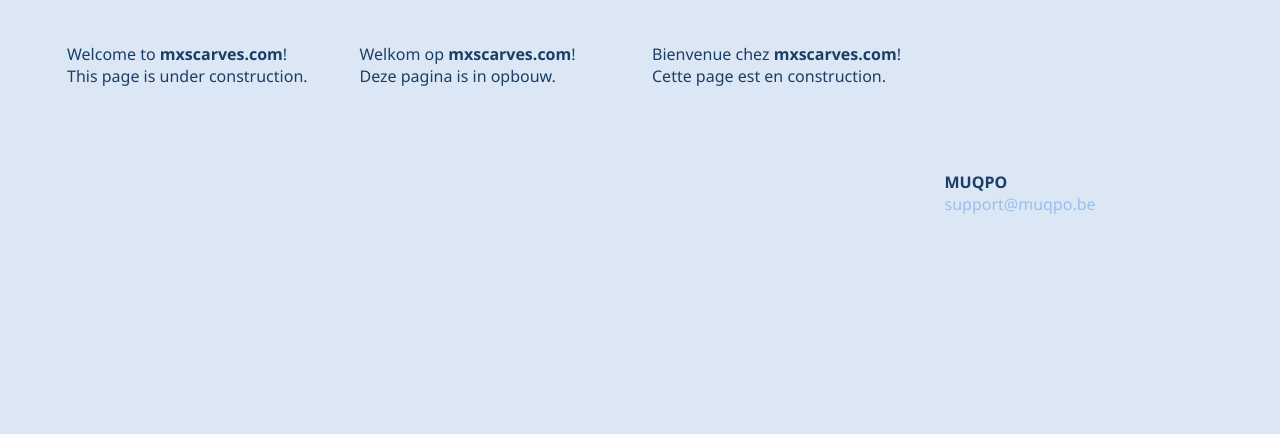
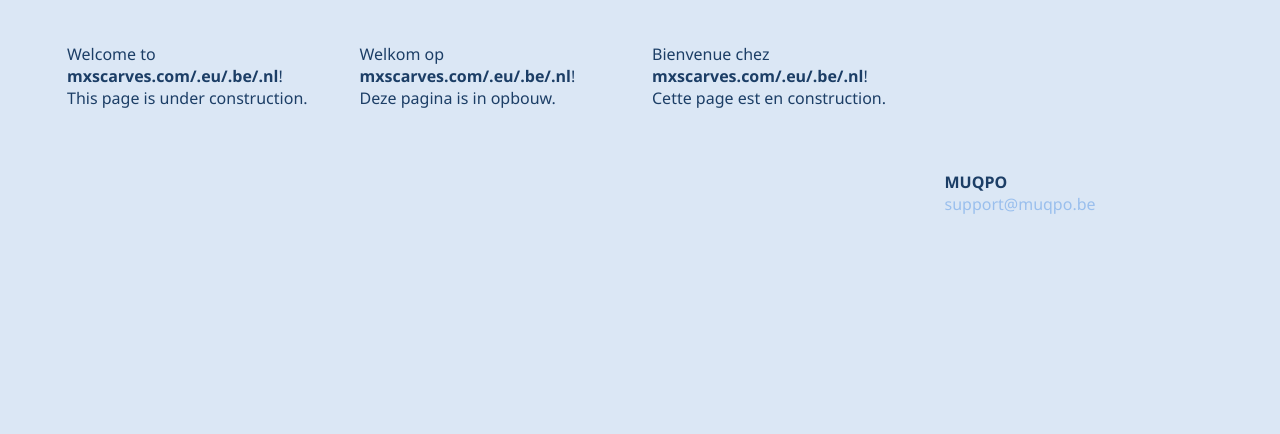
Before and after one commit to MUQDomains/mxscarves, a plain HTML site: page index.html in a window 1280 px wide. Shown: the part 366-800 px from the top of the page. Drawn offline with Linux system fonts and the light colour scheme.

Commit message:
Update index.html

```diff
--- a/index.html
+++ b/index.html
@@ -131,19 +131,19 @@
 	 <div class="container">
    <div class="col">
     <p>
-      Welcome to <b>mxscarves.com</b>!<br>
+      Welcome to <b>mxscarves.com/.eu/.be/.nl</b>!<br>
       This page is under construction.
     </p>
   </div>
   <div class="col">
     <p>
-      Welkom op <b>mxscarves.com</b>!<br>
+      Welkom op <b>mxscarves.com/.eu/.be/.nl</b>!<br>
       Deze pagina is in opbouw.
     </p>
   </div>
   <div class="col">
     <p>
-      Bienvenue chez <b>mxscarves.com</b>!<br>
+      Bienvenue chez <b>mxscarves.com/.eu/.be/.nl</b>!<br>
       Cette page est en construction.
     </p>
   </div>
```
